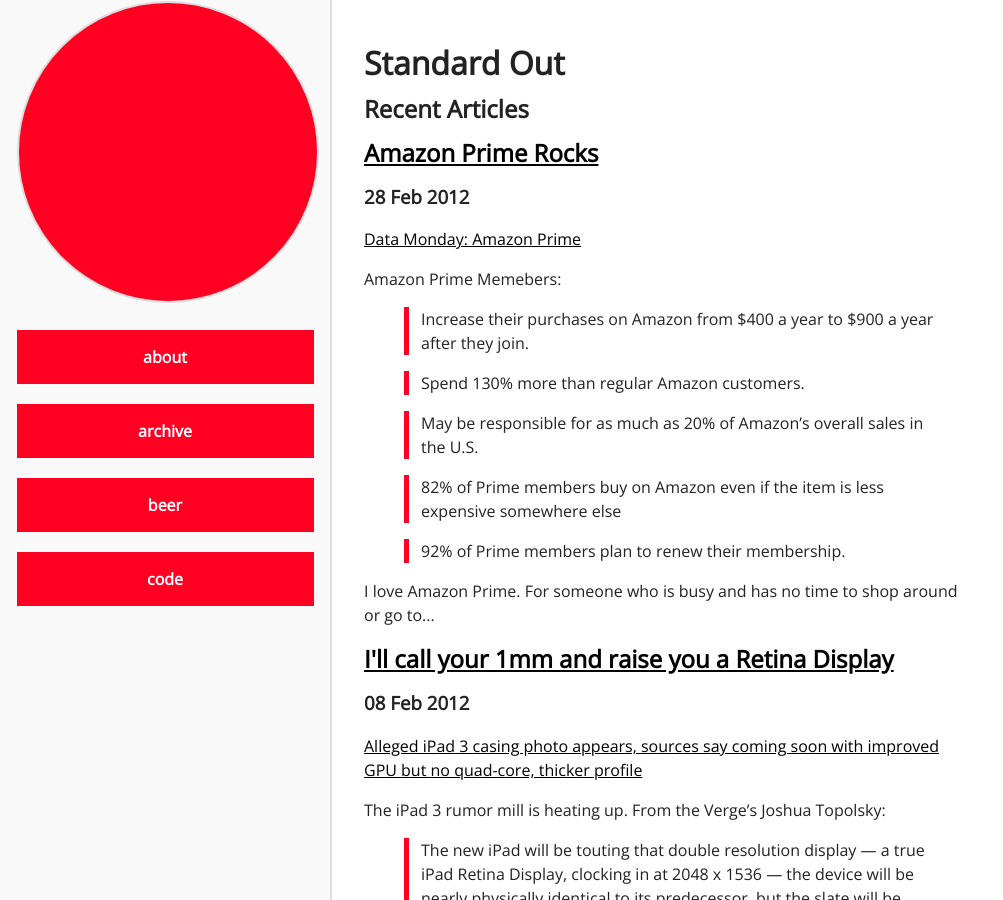
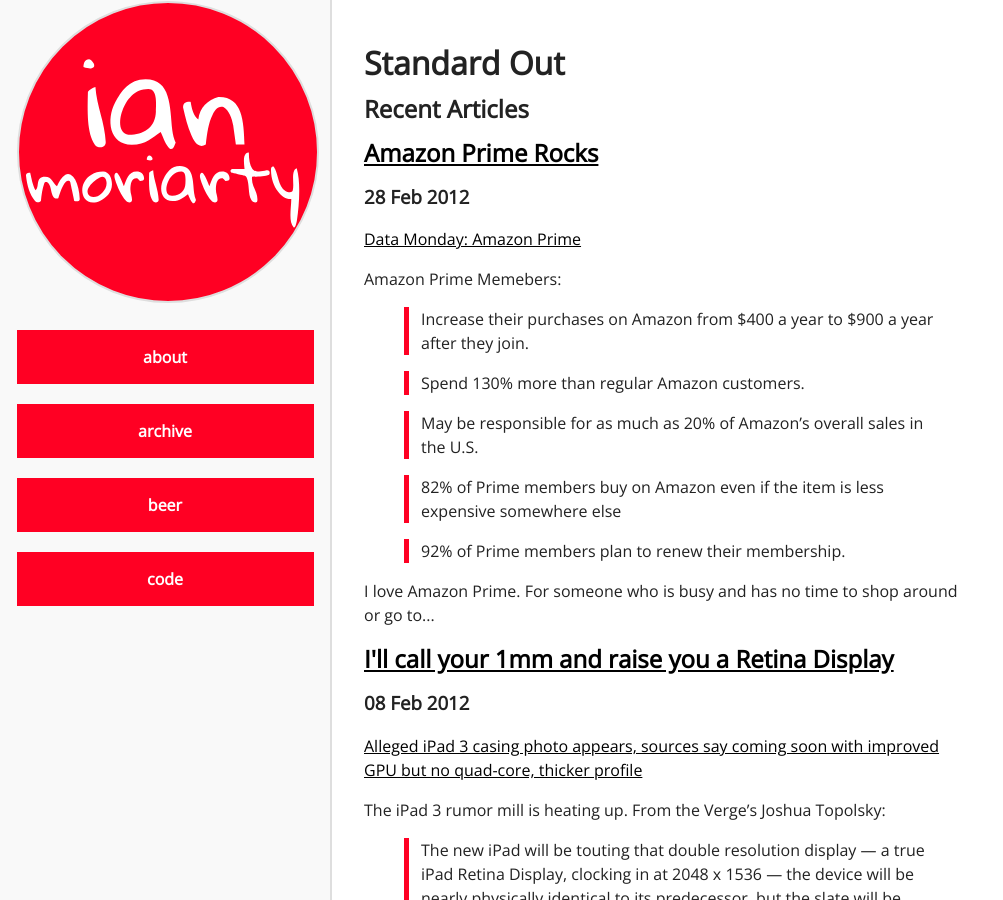
Before and after one commit to iann/website, a Jekyll site: the page built from index.html, in a window 1280 px wide and 900 px high. Shown: the whole window, without its empty margins (0-1003 px from the left). Built offline with Jekyll 4.4.1, drawn with Linux system fonts in a browser that asks for light colours; Markdown is read by kramdown in place of the engine named in the settings; the list of posts is cut into pages by our own code.

Commit message:
javascript out of order on page

```diff
--- a/_layouts/default.html
+++ b/_layouts/default.html
@@ -45,8 +45,8 @@
             </div> <!-- #main -->
         </div> <!-- #main-container -->
     </div> <!-- #container -->
+    <script type="text/javascript" src="/js/font/gloria_hallelujah.font.js"></script>
     <script type="text/javascript" src="/js/logo-min.js"></script>
-    <script type="text/javascript" src="/js/font/gloria_hallelujah.font.js"></script>
     {% include production/analytics.html %}
 </body>
 </html>
```
